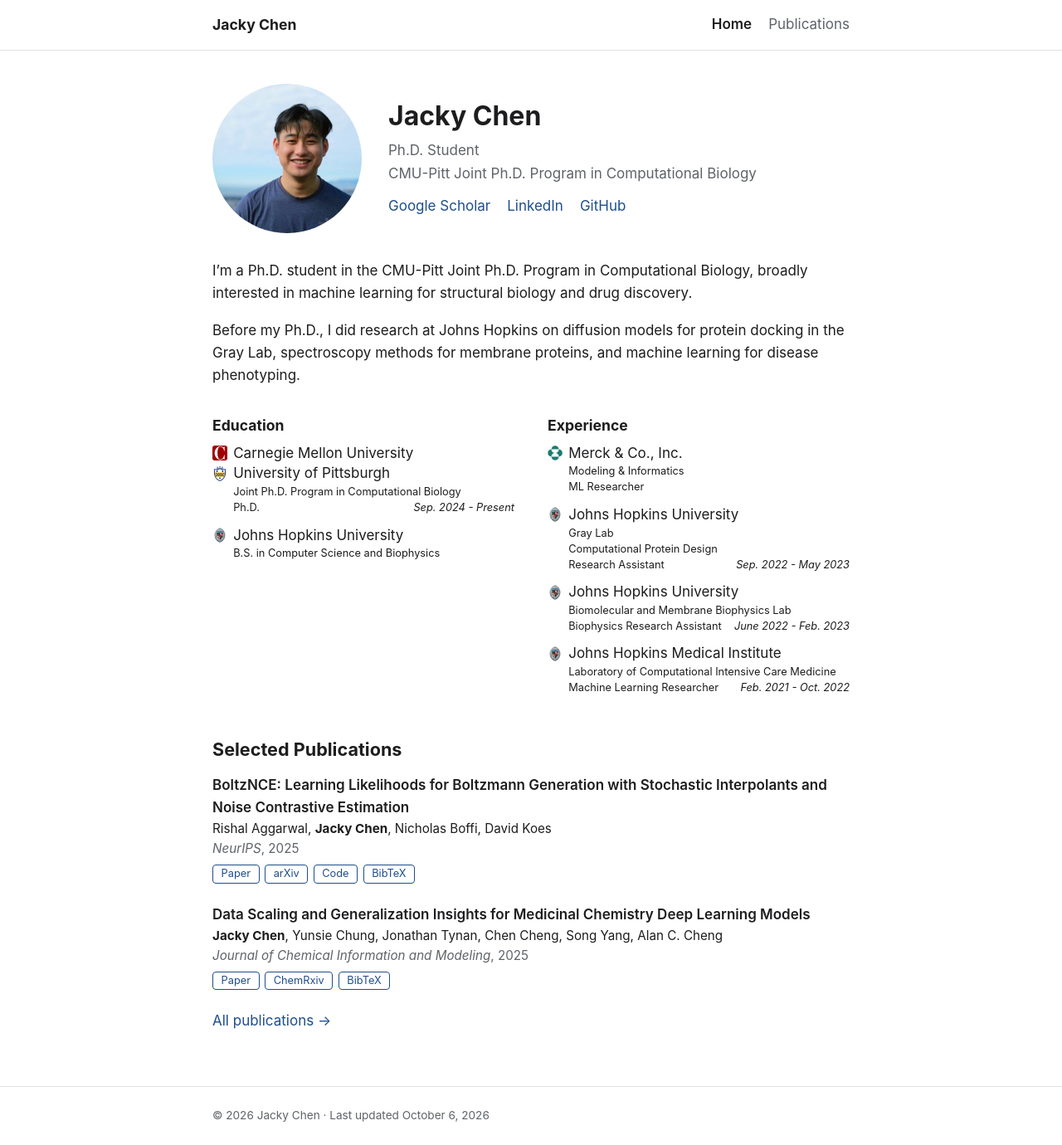
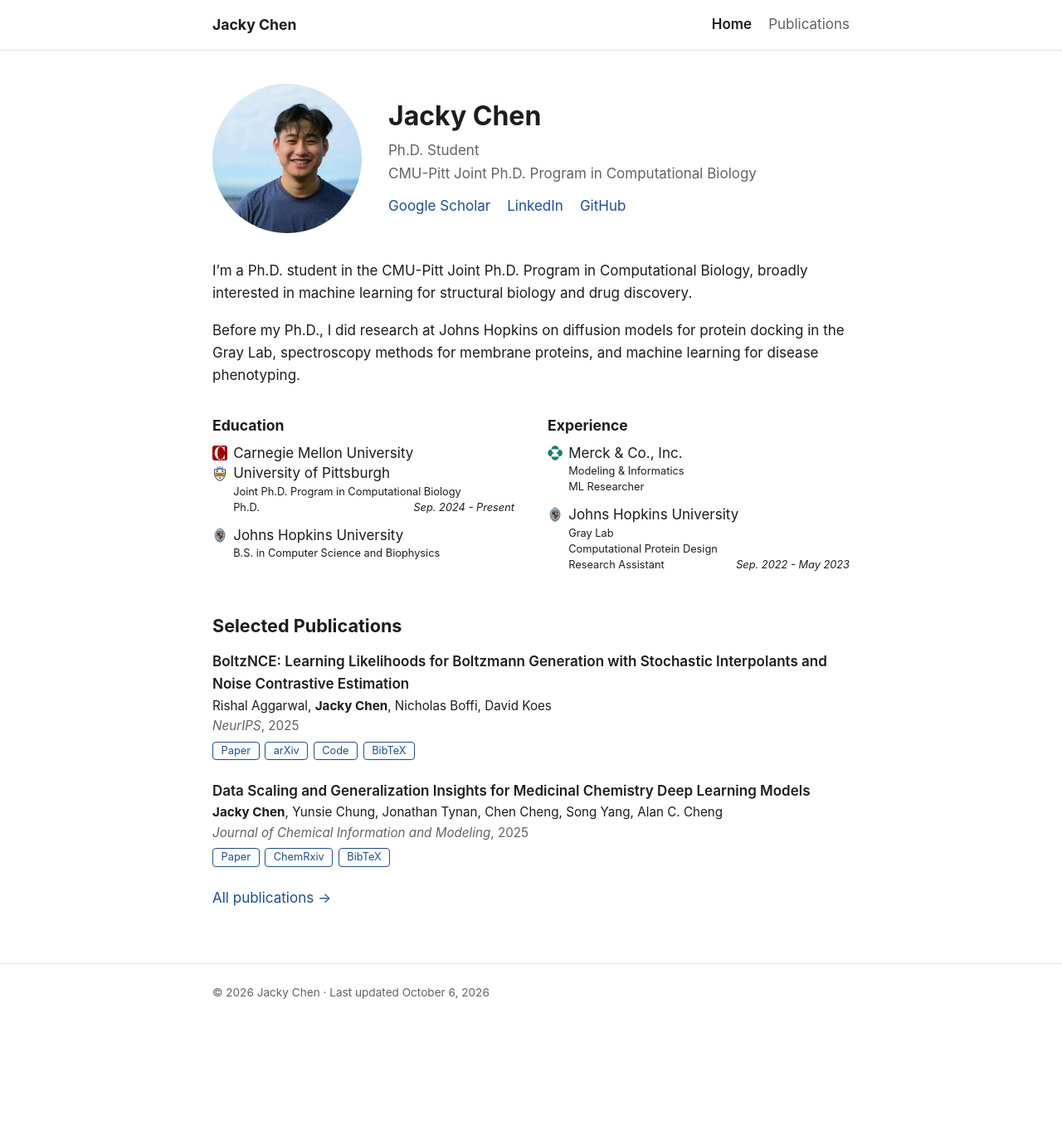
Before and after one commit to jackychen08/jackychen08.github.io, a Jekyll site: the page built from index.md, in a window 1280 px wide. Shown: the whole page at 83% size. Built offline with Jekyll 4.4.1, drawn with Linux system fonts in a browser that asks for light colours; after the commit the page ends 1232 px from its top, so only the background shows below that.

Commit message:
Remove two oldest experience entries
Drops the Biomolecular and Membrane Biophysics Lab and Laboratory of
Computational Intensive Care Medicine roles, leaving Merck and the Gray Lab.

Co-Authored-By: Claude Opus 5.5 <noreply@anthropic.com>
Claude-Session: https://claude.ai/code/session_01SFKn8DoVL7ZXZfSh8DeZDn

```diff
--- a/_data/experience.yml
+++ b/_data/experience.yml
@@ -10,13 +10,3 @@
   detail: Gray Lab
   role: Computational Protein Design Research Assistant
   dates: Sep. 2022 - May 2023
-- org: Johns Hopkins University
-  logo: /assets/img/logos/jhu.png
-  detail: Biomolecular and Membrane Biophysics Lab
-  role: Biophysics Research Assistant
-  dates: June 2022 - Feb. 2023
-- org: Johns Hopkins Medical Institute
-  logo: /assets/img/logos/jhu.png
-  detail: Laboratory of Computational Intensive Care Medicine
-  role: Machine Learning Researcher
-  dates: Feb. 2021 - Oct. 2022
```
